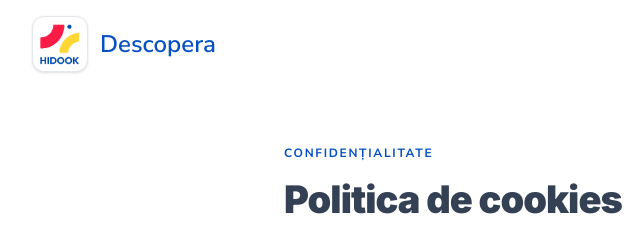
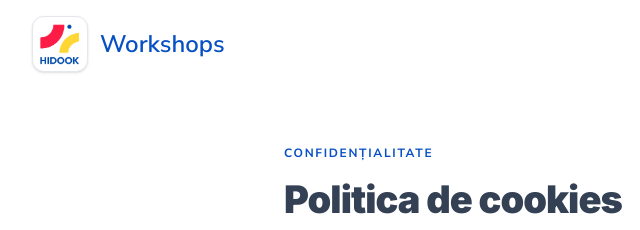
Before and after one commit to VALERIABURLEA04/HiDook, a website: page cookies.html in a window 1280 px wide. Shown: the top 230 px of the page, 0-640 px from the left. Drawn offline with Linux system fonts and the light colour scheme.

Commit message:
Workshop-only Vercel deploy script; cookies page navbar
- scripts/deploy-workshop.sh: builds a folder with only the workshop page
  (served at "/") and its assets, deploys it to the Vercel project "hidook"
- cookies.html: own navbar with "Workshops", favicon path fixed
- ignore .workshop-dist

Co-Authored-By: Claude Opus 5 <noreply@anthropic.com>

```diff
--- a/cookies.html
+++ b/cookies.html
@@ -8,7 +8,7 @@
     <meta name="description" content="Ce stochează site-ul Hidook în browserul tău, ce servicii terțe folosim și cum îți poți schimba alegerea privind cookie-urile.">
     <meta name="robots" content="index, follow">
     <meta name="theme-color" content="#064FC4">
-    <link rel="icon" type="image/png" href="./images/logo.png">
+    <link rel="icon" type="image/png" href="./imagess/logo.png">
 
     <link rel="preconnect" href="https://fonts.googleapis.com">
     <link rel="preconnect" href="https://fonts.gstatic.com" crossorigin>
@@ -19,7 +19,41 @@
 
 <body id="top" class="bg-white text-slate-900">
 
-<div id="navbar"></div>
+<!-- HEADER -->
+<header class="bg-white/95">
+
+    <div class="max-w-7xl mx-auto px-4 sm:px-6 lg:px-8 py-4
+                flex items-center justify-between">
+
+        <a href="/" class="flex items-center gap-3">
+
+            <!-- LOGO -->
+            <div class="w-14 h-14 bg-white
+                        border border-[#E4E7EC]
+                        rounded-xl overflow-hidden
+                        flex items-center justify-center
+                        shadow-sm">
+
+                <img
+                    src="/imagess/logo.png"
+                    alt="HiDook"
+                    class="w-full h-full object-contain p-1"
+                >
+
+            </div>
+
+            <span class="text-lg sm:text-xl md:text-2xl
+                         font-semibold text-[#064FC4]">
+                Workshops
+            </span>
+
+        </a>
+
+
+
+    </div>
+
+</header>
 
 <main class="max-w-[760px] mx-auto px-6 pt-10 pb-16 sm:pt-14">
 
```
Also changed, not shown: 2 other files.
